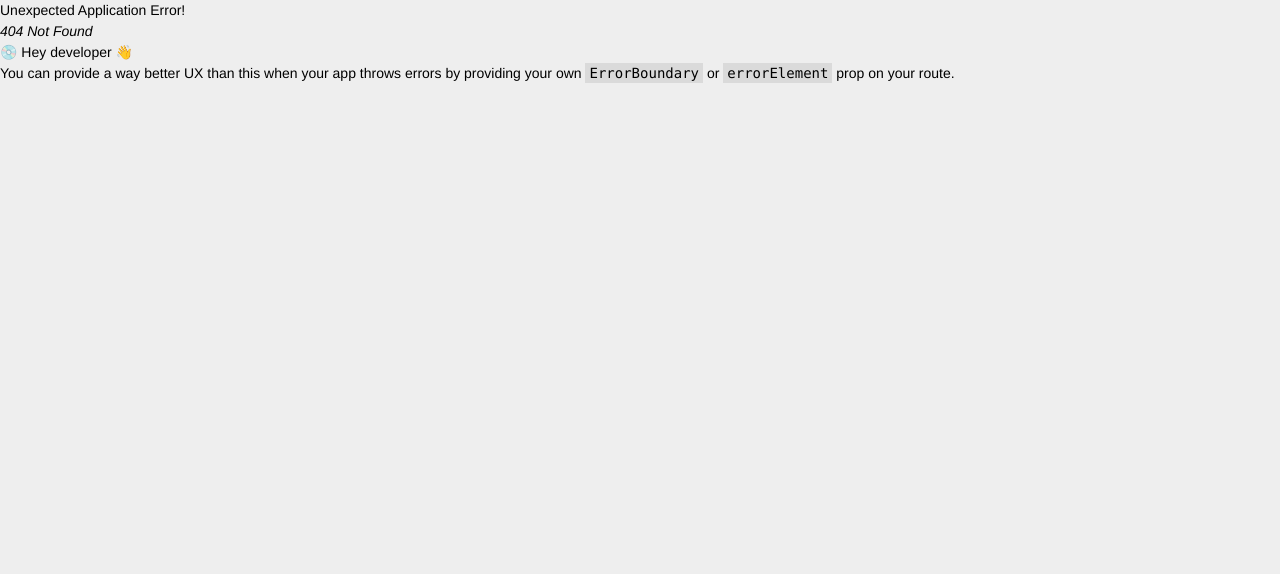
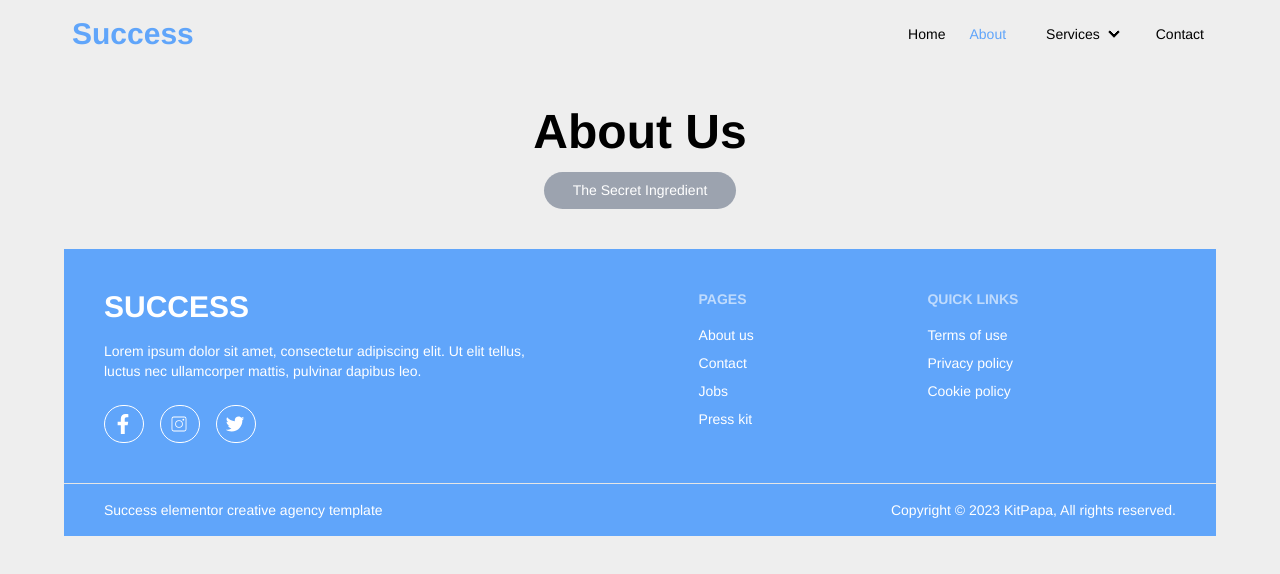
Before and after one commit to Tushar12152/Digital-Agency-UI, a React (Vite) app: page /about in a window 1280 px wide. Before the commit this address had no page. Shown: the top 574 px of the page. Built offline with nearby package versions, Linux system fonts and the light colour scheme.

Commit message:
About page is added

```diff
--- /dev/null
+++ b/src/Components/About.jsx
@@ -0,0 +1,13 @@
+import Title from "../Shared/Title";
+
+const About = () => {
+    return (
+        <div className="mt-10">
+            <Title Heading={'About Us'}></Title>
+             <h3 className="p-2 bg-gray-400 rounded-full w-48 text-center mx-auto mt-4 text-white">The Secret Ingredient</h3>
+
+        </div>
+    );
+};
+
+export default About;
--- a/src/Components/Banner.tsx
+++ b/src/Components/Banner.tsx
@@ -5,14 +5,14 @@ export const Banner=()=>{
      return(
      <div>
         <Container>
-              <div className='flex lg:flex-row flex-col gap-6 mt-10'>
+              <div className='flex lg:flex-row flex-col  gap-6 mt-10'>
                  <div className='lg:w-[50%]'>
                       <h1 className="font-bold text-2xl lg:text-7xl text-black ">Digital Agency <br /> Business Make Big Deal.</h1>
                       <p className='my-5 text-black'>Lorem ipsum dolor sit amet, consectetur adipiscing elit. Ut elit tellus, luctus nec ullamcorper mattis, pulvinar dapibus leo.</p>
                        <button className='py-4 px-6 text-white hover:bg-yellow-200 hover:text-black rounded-xl bg-blue-400'>Get Started</button>
                  </div>
                  <div className='lg:w-[50%]'>
-                     <img className='w-full' src={'https://i.ibb.co/NmWhJ27/banner-img-1.png'} alt="" />
+                     <img className='w-full ' src={'https://i.ibb.co/NmWhJ27/banner-img-1.png'} alt="" />
                  </div>
               </div>
         </Container>
--- a/src/Components/Customers.jsx
+++ b/src/Components/Customers.jsx
@@ -43,11 +43,11 @@ const Customers = () => {
                              {
                                 customersInfo.map(card=><div  key={card.id}>
 
-                                    <div className="bg-white p-10 rounded-xl relative">
+                                    <div className="bg-white p-10 rounded-xl  relative">
                                          <h1 className="font-bold text-xl pl-2">{card.name}</h1>
                                          <h1 className="font-semibold text-gray-400 text-lg pl-2">{card.title}</h1>
                                          <p className="pl-2">{card?.description}</p>
-                                         <div className="bg-blue-400 w-28 p-2 rounded-full absolute border-2 border-black bottom-48 hover:border-yellow-400 cursor-pointer lg:bottom-36 z-10">
+                                         <div className="bg-blue-400 w-28 p-2 rounded-full absolute border-2 border-black bottom-48 hover:border-yellow-400 cursor-pointer lg:bottom-36 z-10 ">
                                              <img src={card?.img} alt="" />
                                          </div>
                                     </div>
--- a/src/Components/Nav.jsx
+++ b/src/Components/Nav.jsx
@@ -5,7 +5,7 @@ const Nav = () => {
     return (
         <div>
              <Container>
-             <div className="navbar bg-base-100">
+             <div className="navbar ">
   <div className="navbar-start">
     <div className="dropdown">
     <div tabIndex={0} role="button" className="btn btn-ghost lg:hidden">
@@ -28,7 +28,7 @@ const Nav = () => {
 </details>
 </li>
 
-<NavLink to="/about" className={({ isActive, isPending }) => isPending ? "pending" : isActive ? "text-blue-400 text-md" : "text-md" }> Contact</NavLink>
+<NavLink to="/" className={({ isActive, isPending }) => isPending ? "pending" : isActive ? "text-blue-400 text-md" : "text-md" }> Contact</NavLink>
 
 
 
@@ -59,7 +59,7 @@ const Nav = () => {
         </details>
       </li>
 
-      <NavLink to="/about" className={({ isActive, isPending }) => isPending ? "pending" : isActive ? "text-blue-400 text-md" : "text-md" }> Contact</NavLink>
+      <NavLink to="/" className={({ isActive, isPending }) => isPending ? "pending" : isActive ? "text-blue-400 text-md" : "text-md" }> Contact</NavLink>
 
 
 
--- a/src/Components/SmoothScroll.tsx
+++ b/src/Components/SmoothScroll.tsx
@@ -49,7 +49,8 @@ const SmoothScroll = ({ children }:any) => {
       {/* blank div that has a dynamic height based on the content's inherent height */}
       {/* this is neccessary to allow the scroll container to scroll... */}
       {/* ... using the browser's native scroll bar */}
-      <div style={{ height: pageHeight }} />
+      <div/>
+      {/* style={{ height: pageHeight }}  */}
     </>
   );
 };
--- /dev/null
+++ b/src/Shared/Title.jsx
@@ -0,0 +1,16 @@
+
+import PropTypes from 'prop-types';
+
+const Title = ({Heading}) => {
+    return (
+        <div>
+            <h1 className='text-center font-bold text-5xl'>{Heading}</h1>
+        </div>
+    );
+};
+
+Title.propTypes = {
+    Heading:PropTypes.node,
+};
+
+export default Title;
--- a/src/main.jsx
+++ b/src/main.jsx
@@ -3,12 +3,12 @@ import ReactDOM from 'react-dom/client'
 import './index.css'
 import { RouterProvider } from 'react-router-dom'
 import Routs from './Routs/Routs'
-import SmoothScroll from './Components/SmoothScroll';
+
 
 ReactDOM.createRoot(document.getElementById('root')).render(
   <React.StrictMode>
-     <SmoothScroll>
+
         <RouterProvider router={Routs}></RouterProvider>
-     </SmoothScroll>
+
   </React.StrictMode>,
 )
```
Also changed, not shown: src/Routs/Routs.jsx (+6 -1 lines).
